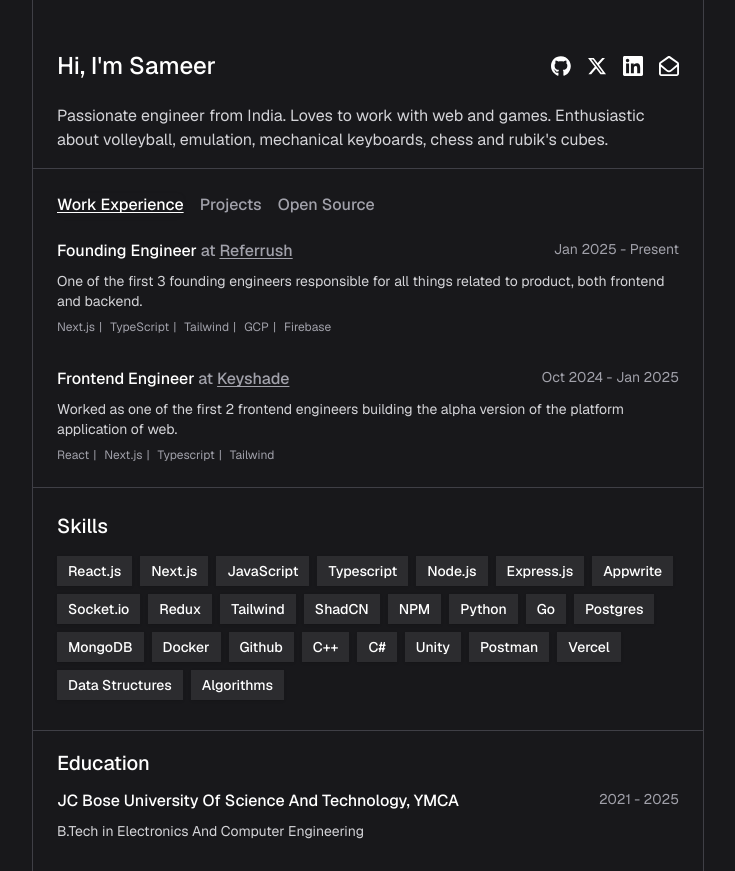
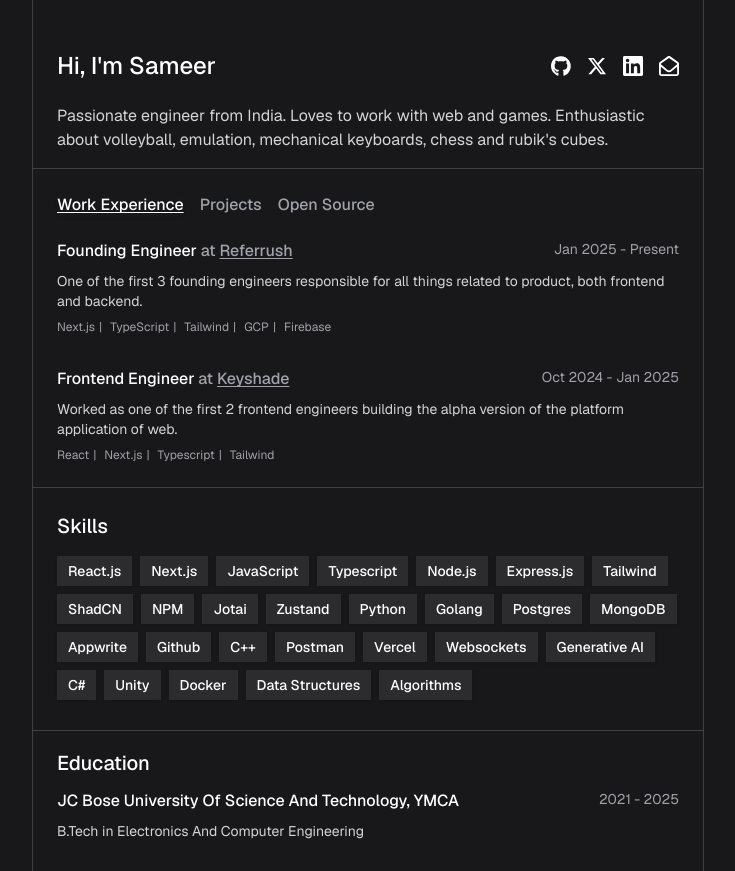
Before and after one commit to poswalsameer/Updated-Portfolio, a Next.js app in the folder portfolio/: page / in a window 1280 px wide. Shown: the whole page, without its empty margins (272-1007 px from the left). Built offline with nearby package versions, Linux system fonts and the light colour scheme.

Commit message:
Update index.ts

```diff
--- a/portfolio/src/constants/index.ts
+++ b/portfolio/src/constants/index.ts
@@ -138,23 +138,25 @@ export const skills = [
   "Typescript",
   "Node.js",
   "Express.js",
-  "Appwrite",
-  "Socket.io",
-  "Redux",
   "Tailwind",
   "ShadCN",
   "NPM",
+  "Jotai",
+  "Zustand",
   "Python",
-  "Go",
+  "Golang",
   "Postgres",
   "MongoDB",
-  "Docker",
+  "Appwrite",
   "Github",
   "C++",
+  "Postman",
+  "Vercel",
+  "Websockets",
+  "Generative AI",
   "C#",
   "Unity",
-  "Postman",
-  "Vercel",
+  "Docker",
   "Data Structures",
   "Algorithms"
 ]
```
